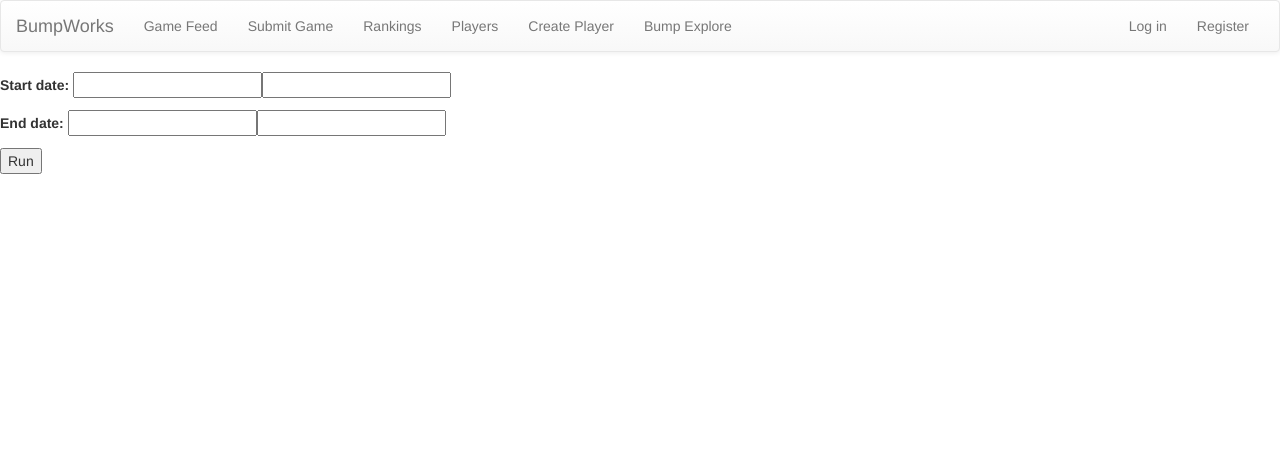
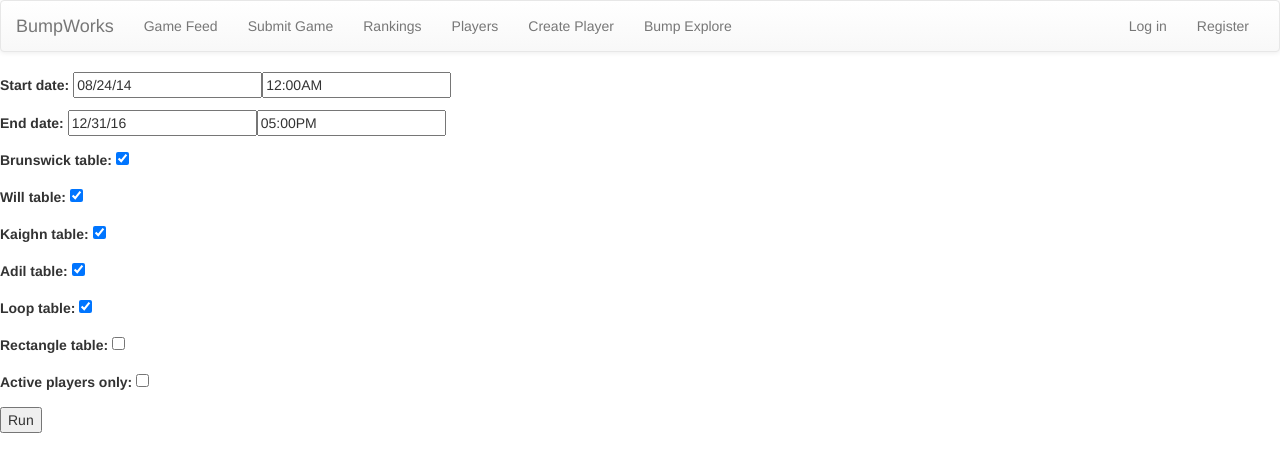
Before and after one commit to Bumpworks/bumpsite, a Django app: page /rankings-sim/ in a window 1280 px wide. Shown: the top 472 px of the page. Run offline with Django 3.2, Linux system fonts and the light colour scheme; some libraries are stand-ins or nearby versions.

Commit message:
completed first version of elosim, allows table by table selection and active players #44

```diff
--- a/mysite/bump/forms.py
+++ b/mysite/bump/forms.py
@@ -3,6 +3,8 @@ from .models import Player, Game
 from django.core.exceptions import ValidationError
 from django.utils import timezone
 from django.contrib.auth.models import User
+from datetime import datetime, timedelta, date
+
 
 class PlayerForm(forms.ModelForm):
     class Meta:
@@ -37,10 +39,15 @@ class GameEditForm(forms.ModelForm):
         return cd
 
 class RankingsSimulationForm(forms.Form):
-    start_date = forms.DateTimeField(widget=forms.SplitDateTimeWidget, required=True)
-    end_date = forms.DateTimeField(widget=forms.SplitDateTimeWidget, required=True)
-
-
+    start_date = forms.SplitDateTimeField(input_time_formats=['%I:%M%p'], input_date_formats=['%m/%d/%y'],required=False,widget=forms.SplitDateTimeWidget(date_format='%m/%d/%y',time_format='%I:%M%p'),initial=datetime(2014, 8, 24, 0, 0))
+    end_date = forms.SplitDateTimeField(input_time_formats=['%I:%M%p'], input_date_formats=['%m/%d/%y'],required=False,widget=forms.SplitDateTimeWidget(date_format='%m/%d/%y',time_format='%I:%M%p'),initial=datetime(2016, 12, 31, 17, 0))
+    brunswick_table = forms.BooleanField(initial=True,required=False)
+    will_table = forms.BooleanField(initial=True,required=False)
+    kaighn_table = forms.BooleanField(initial=True,required=False)
+    adil_table = forms.BooleanField(initial=True,required=False)
+    loop_table = forms.BooleanField(initial=True,required=False)
+    rectangle_table = forms.BooleanField(required=False)
+    active_players_only = forms.BooleanField(required=False)
 class GameSubmissionForm(forms.Form):
     date = forms.DateTimeField(widget=forms.SplitDateTimeWidget, required=False)
     table = forms.ChoiceField(choices=Game.table_choices_tuples)
--- a/mysite/bump/templates/bump/rankings_sim.html
+++ b/mysite/bump/templates/bump/rankings_sim.html
@@ -1,10 +1,17 @@
 {% extends 'bump/base.html' %}
 {% block content %}
     {% if form %}
-    <form id="rankings_form" method="post" action="/rankings/">
+    <form id="rankings_form" method="post" action="/rankings-sim/">
         {% csrf_token %}
         {{ form.as_p }}
         <input type="submit" name="submit" value="Run" />
     </form>
     {% endif %}
+    {% if player_elo_tuples %}
+    <ol>
+    {% for tuple in player_elo_tuples %}
+        <li>{{tuple.0}}: {{tuple.1}} ({{tuple.2}}-{{tuple.3}})</li>
+    {% endfor %}
+    </ol>
+    {% endif %}
 {% endblock %}
--- a/mysite/bump/views.py
+++ b/mysite/bump/views.py
@@ -145,16 +145,46 @@ def rankings(request):
 
     return render(request, 'bump/rankings.html', {'players': players, 'on_the_bump' : on_the_bump})
 def rankings_sim(request):
+    player_elo_tuples = None
     if request.method == 'POST':
         form = RankingsSimulationForm(data=request.POST)
         if form.is_valid():
-            pass
-
+            cd = form.cleaned_data
+            start = cd.get('start_date')
+            end = cd.get('end_date')
+            if start == None:
+                start = '2000-01-01'
+            if end == None:
+                end = '2199-01-01'
+            table_booleans = [cd.get('brunswick_table'),cd.get('will_table'),cd.get('kaighn_table'),cd.get('adil_table'),cd.get('loop_table'),cd.get('rectangle_table')]
+            active_players_only = cd.get('active_players_only')
+            chosen_tables = [x for i,(x,y) in enumerate(Game.table_choices_tuples) if table_booleans[i]]
+            all_games = Game.objects.all().select_related('winner','loser')
+            games = all_games.filter(table__in=chosen_tables,date__lte=end,date__gte=start).order_by('date','pk')
+            elo_dict,ranked_dict = eloRecords(games,games)
+            def player_ranked(player):
+                wins = ranked_dict[player][0]
+                losses = ranked_dict[player][1]
+                return wins >= 7 and wins+losses>=15
+            ranked_players = [player for player in Player.objects.all() if player_ranked(player)]
+            player_elo_tuples = [(player,elo_dict[player]) for player in ranked_players]
+            player_elo_tuples = sorted(player_elo_tuples, key=lambda e: -e[1])
+            player_elo_tuples = [(player,elo,ranked_dict[player][0],ranked_dict[player][1]) for player,elo in player_elo_tuples]
+            if active_players_only:
+                final_tuples = []
+                for tuple in player_elo_tuples:
+                    player,_,_,_ = tuple
+                    date1 = Game.objects.filter(winner=player).order_by('-date')[0].date
+                    date2 = Game.objects.filter(loser=player).order_by('-date')[0].date
+                    last_game_date = date1 if date1 > date2 else date2
+                    if (timezone.now() - last_game_date).days <= 30:
+                        final_tuples.append(tuple)
+                player_elo_tuples = final_tuples
         else:
             print form.errors
     else:
         form = RankingsSimulationForm()
-    return render(request, 'bump/rankings_sim.html', {'form': form})
+    return render(request, 'bump/rankings_sim.html', {'form': form, 'player_elo_tuples':player_elo_tuples})
 def register(request):
     registered = False
     if request.method == 'POST':
```
Also changed, not shown: mysite/bump/elo.py (+5 -4 lines).
